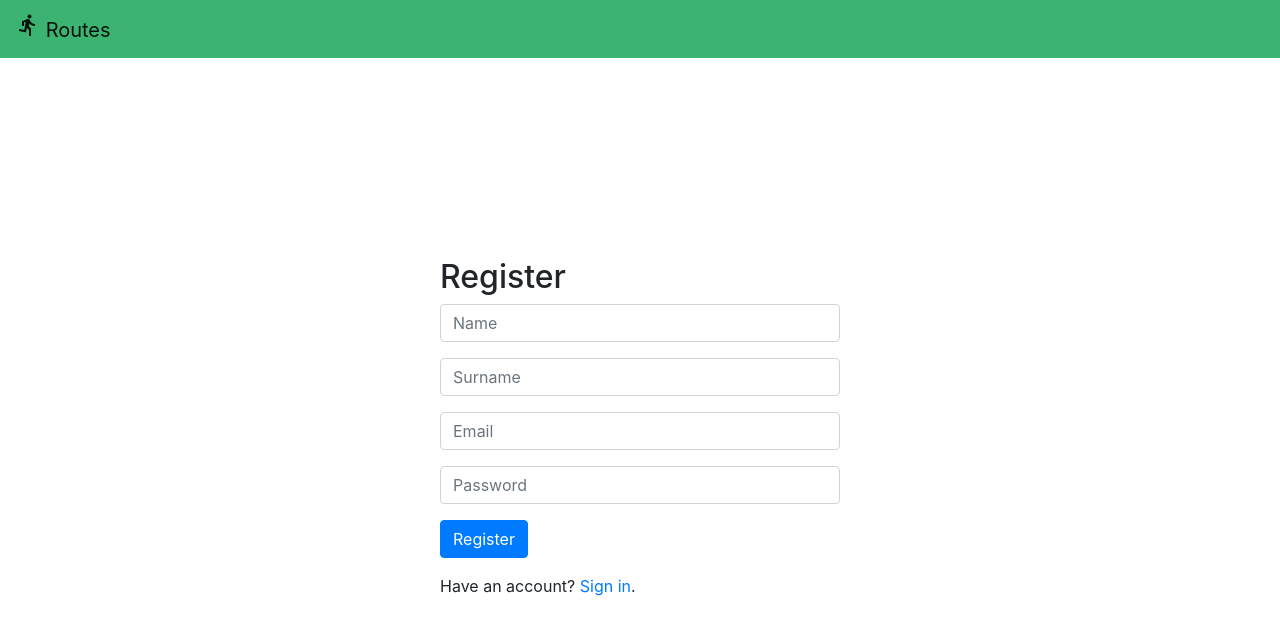
After one commit to Juggler98/routes, a PHP site: page /register.php in a window 1280 px wide. The commit adds this page. Shown: the top 635 px of the page. Run offline with PHP 8.4, Linux system fonts and the light colour scheme; some libraries are stand-ins or nearby versions.

Commit message:
Added login page, registration, following system and other work with database.

```diff
--- a/class/DBStorage.php
+++ b/class/DBStorage.php
@@ -19,10 +19,47 @@ class DBStorage
         }
     }
 
-    function loadAllData()
+    function checkUser($email, $password)
+    {
+        $stmt = $this->db->prepare('SELECT * FROM user WHERE email = (?)');
+        if ($stmt->execute([$email])) {
+            if ($stmt->rowCount() == 1) {
+                $row = $stmt->fetch();
+                if ($password == $row['password']) {
+                    session_start();
+                    $_SESSION['logged'] = true;
+                    $_SESSION['id'] = $row['id_user'];
+                    $_SESSION['name'] = $row['name'];
+                    $_SESSION['surname'] = $row['lastname'];
+                    return true;
+                }
+            }
+        }
+        return false;
+    }
+
+    function checkIfRegistered($email) {
+        $stmt = $this->db->prepare('SELECT * FROM user WHERE email = (?)');
+        if ($stmt->execute([$email])) {
+            if ($stmt->rowCount() == 1) {
+                    return true;
+                }
+            }
+        return false;
+    }
+
+    function register($email, $password, $name, $surname) {
+        $stmt = $this->db->prepare('INSERT INTO user (email, password, name, lastname)
+                                                VALUES (?, ?, ?, ?)');
+        return $stmt->execute([$email, $password, $name, $surname]);
+    }
+
+    function loadAllActivities()
     {
         $activities = [];
-        $dbActivities = $this->db->query('SELECT * FROM activity');
+        $stmt = $this->db->prepare('SELECT * FROM activity WHERE id_user = ?');
+        $stmt->execute([$_SESSION['id']]);
+        $dbActivities = $stmt->fetchAll();
         foreach ($dbActivities as $activity) {
             $activities[] = new Activity($activity['type_activity'],
                 $activity['time_start'], $activity['time_end'], $activity['public'],
@@ -31,5 +68,33 @@ class DBStorage
         return $activities;
     }
 
+    function loadAllAthletes() {
+        $athletes = [];
+        $stmt = $this->db->prepare('SELECT * FROM user');
+        $stmt->execute();
+        $dbAthletes = $stmt->fetchAll();
+        foreach ($dbAthletes as $athlete) {
+            $athletes[] = new Athlete($athlete['id_user'], $athlete['name'], $athlete['lastname']);
+        }
+        $stmt = $this->db->prepare('SELECT id_friend FROM following where id_user = ?');
+        $stmt->execute([$_SESSION['id']]);
+        $dbAthletes = $stmt->fetchAll();
+        foreach ($dbAthletes as $athlete) {
+            $athletes[$athlete['id_friend']-1]->setFollowing(true);
+        }
+        return $athletes;
+    }
+
+    function follow($id) {
+        $stmt = $this->db->prepare('INSERT INTO following (id_user, id_friend)
+                                                VALUES (?, ?)');
+        return $stmt->execute([$_SESSION['id'], $id]);
+    }
+
+    function unfollow($id) {
+        $stmt = $this->db->prepare('DELETE FROM following where id_user = ? and id_friend = ?');
+        return $stmt->execute([$_SESSION['id'], $id]);
+    }
+
 
 }
--- a/css/main.css
+++ b/css/main.css
@@ -211,3 +211,15 @@ body{
 .stats-table .table-title {
     border: black;
 }
+
+.sign-in {
+    max-width: 400px;
+    margin-right: auto;
+    margin-left: auto;
+    transform: translate(0,25vh);
+}
+
+.sign-in h2 {
+    position: relative;
+    text-align: center;
+}
--- /dev/null
+++ b/register.php
@@ -0,0 +1,94 @@
+<?php
+include './class/DBStorage.php';
+include './class/Activity.php';
+
+
+?>
+
+<!DOCTYPE html>
+<html lang="en">
+<head>
+    <meta charset="UTF-8">
+    <meta name="viewport" content="width=device-width, initial-scale=1, shrink-to-fit=no">
+    <title>Login</title>
+    <script
+            src="https://maps.googleapis.com/maps/api/js?key=AIzaSyCwdnlxB4C-bOkL_HqDe8a52r-E1pb6LdI&callback=initMap"
+            defer
+    ></script>
+    <link rel="stylesheet" href="https://cdn.jsdelivr.net/npm/bootstrap@4.5.3/dist/css/bootstrap.min.css"
+          integrity="sha384-TX8t27EcRE3e/ihU7zmQxVncDAy5uIKz4rEkgIXeMed4M0jlfIDPvg6uqKI2xXr2" crossorigin="anonymous">
+    <link href="https://fonts.googleapis.com/icon?family=Material+Icons" rel="stylesheet">
+    <link rel="icon" href="img/tabicon.PNG">
+
+    <style>
+        <?php
+        include 'css/main.css';
+        include 'css/album.css';
+        ?>
+    </style>
+
+</head>
+<body>
+<nav class="navbar navbar-inverse navbar-expand-sm navbar-light my-navigationBar">
+    <span class="navbar-brand">
+        <i class="large material-icons">directions_run</i>
+        Routes
+    </span>
+
+</nav>
+
+
+<form class="sign-in" method="post">
+    <label class="label h2">Register</label>
+    <div class="form-group">
+        <input type="text" class="form-control" id="name" name="name" placeholder="Name" required>
+    </div>
+    <div class="form-group">
+        <input type="text" class="form-control" id="surname" name="surname" placeholder="Surname" required>
+    </div>
+    <div class="form-group">
+        <input type="email" class="form-control" id="email" name="email" placeholder="Email" required>
+    </div>
+    <div class="form-group">
+        <input type="password" class="form-control" id="password" name="password" placeholder="Password" required>
+    </div>
+    <div class="form-group">
+        <button type="submit" name="sent" class="btn btn-primary">Register</button>
+    </div>
+    <p>Have an account? <a href="/tracking/login.php">Sign in</a>.</p>
+    <?php
+
+    $storage = new DBStorage();
+
+    if (isset($_POST['sent'])) {
+        if (!$storage->checkIfRegistered($_POST['email'])) {
+            if ($storage->register($_POST['email'], $_POST['password'], $_POST['name'], $_POST['surname'])) {
+                echo '<div class="alert alert-success">
+                <strong>Success!</strong> You can Sign In.
+                </div>';
+            } else {
+                echo '<div class="alert alert-danger">
+            <strong>Error!</strong> Registration failed.
+            </div>';
+
+            }
+        } else {
+            echo '<div class="alert alert-danger">
+            <strong>Error!</strong> Email Address is Already Registered.
+            </div>';
+
+        }
+
+    }
+
+    ?>
+</form>
+
+
+<script>
+    <?php
+    include 'scripts.html';
+    ?>
+</script>
+</body>
+</html>
```
Also changed, not shown: activities.php (+9 -1 lines), athletes.php (+49 -6 lines), class/Athlete.php (added, +60 -0 lines), index.php (+13 -0 lines), login.php (added, +74 -0 lines).
